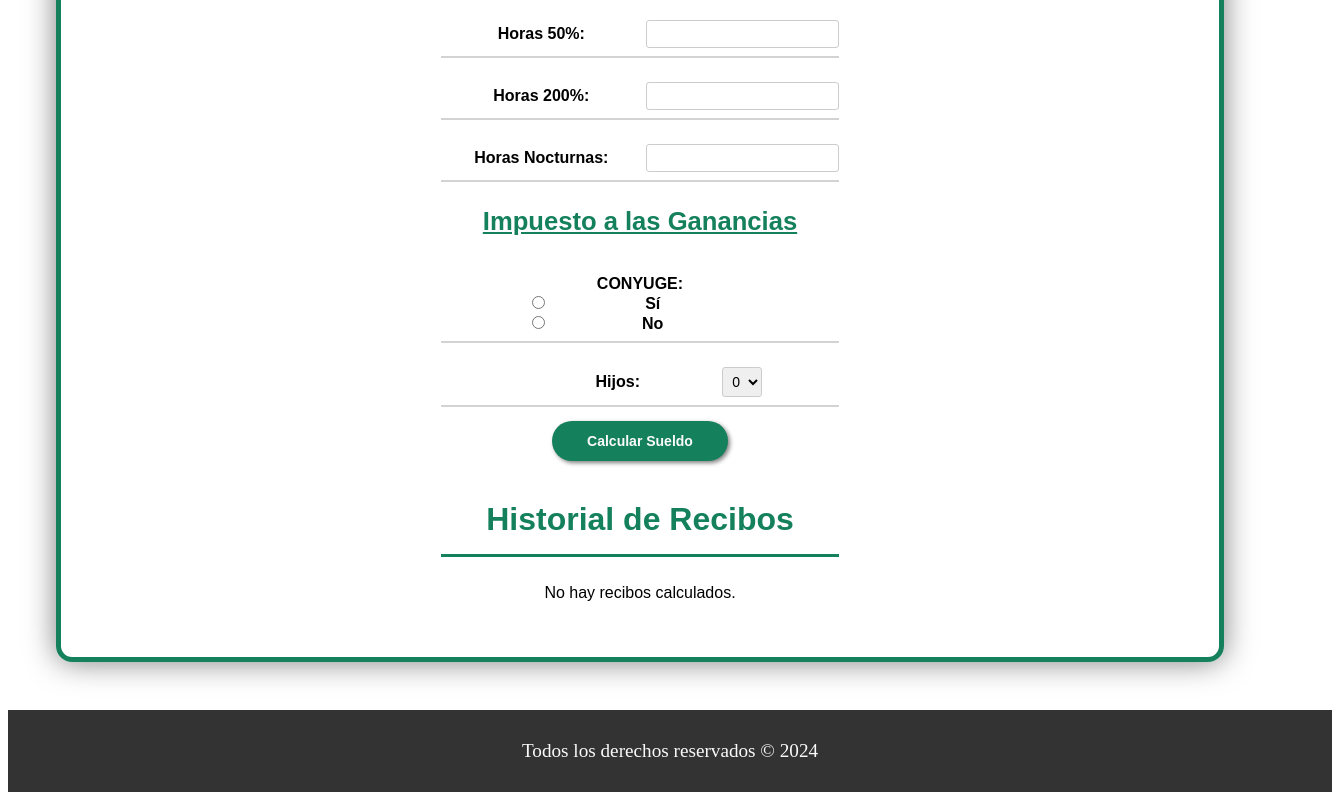
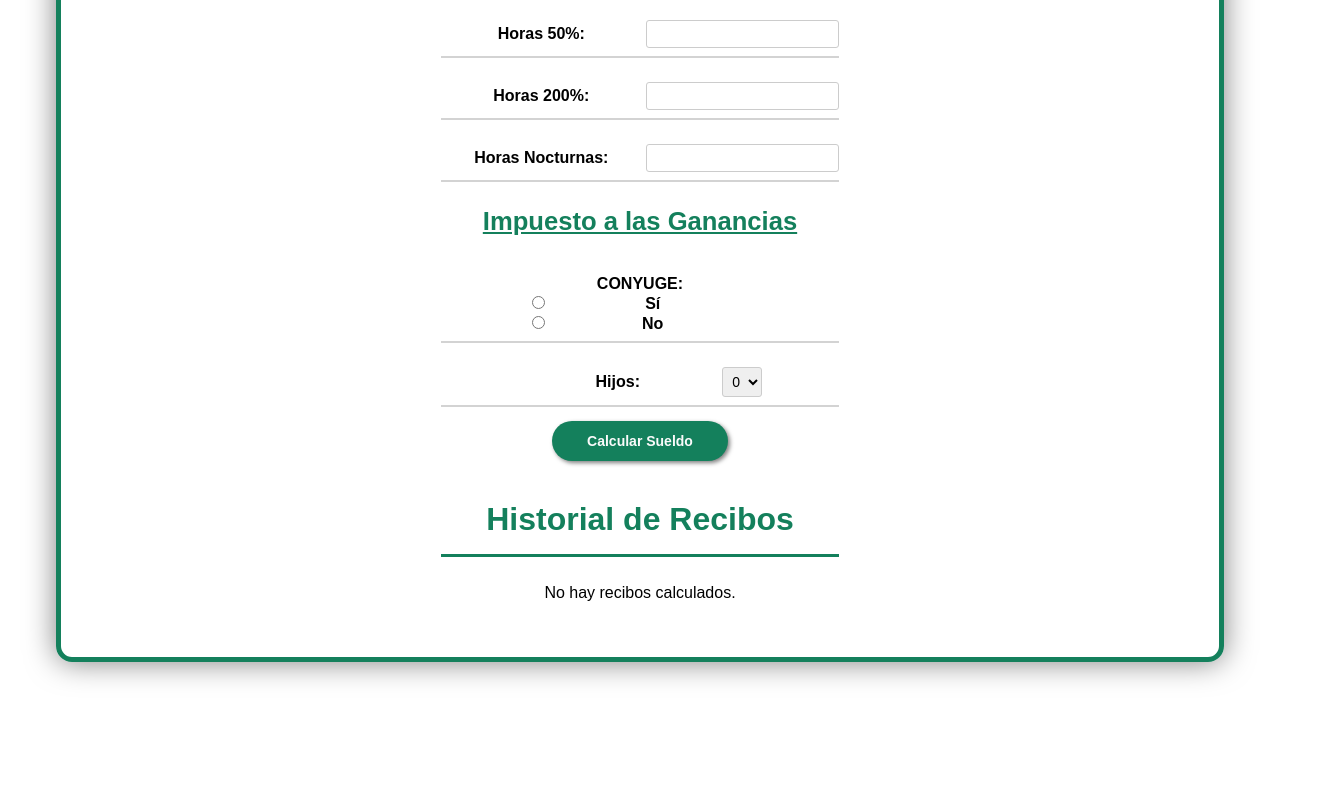
Before and after one commit to Ragepay/Proyecto-Peyraga-JavaScript-coderhouse-, a website: page index.html in a window 1280 px wide. Shown: the part 1599-2399 px from the top of the page, 1332 px wide, since content can reach past the window. After the commit the page ends 2309 px from the top, so only its background shows below. Drawn offline with Linux system fonts and the light colour scheme; some packages are replaced by stand-ins of ours; a script that the page names is missing.

Commit message:
Probando cosas

```diff
--- a/index.html
+++ b/index.html
@@ -167,10 +167,6 @@
             </div>
         </section>
     </main>
-
-    <footer class="footer">
-        <p>Todos los derechos reservados &copy; 2024</p>
-    </footer>
 </body>
 
 </html>
--- a/scss/pages/_index.scss
+++ b/scss/pages/_index.scss
@@ -331,19 +331,4 @@ button {
   font-weight: normal;
   text-align: right;
 }
-
-//   Foooter.
-.footer {
-  background-color: #333;
-  color: $colorblanco;
-  text-align: center;
-  padding: 30px;
-  bottom: 0;
-  width: 100%;
-}
-
-.footer p {
-  margin: 0;
-}
-
 /* FIN sueldoneto main */
```
Also changed, not shown: css/styles.css, 1 other file.
